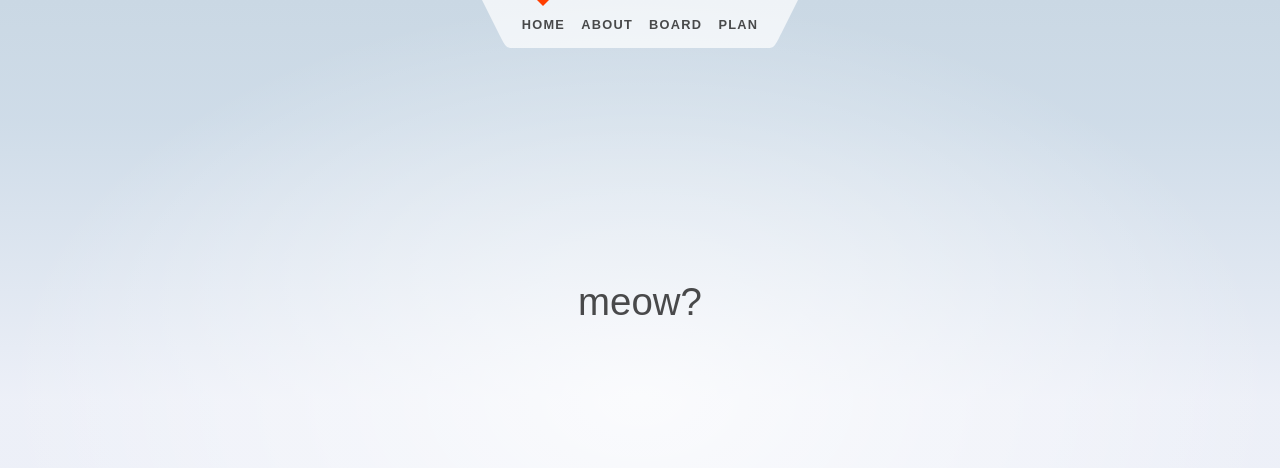
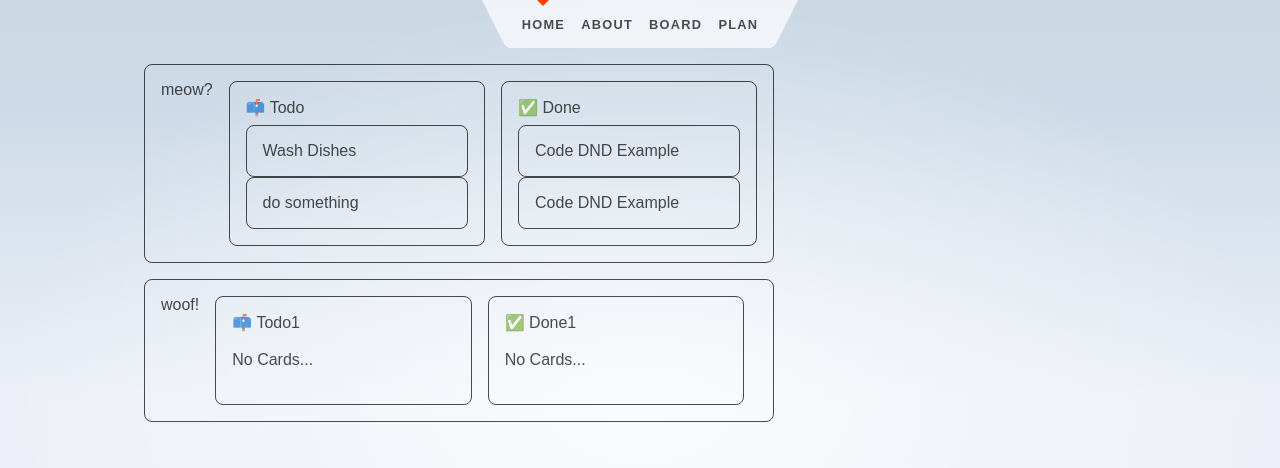
Before and after one commit to hareubi/MajorityReport, a SvelteKit app: page / in a window 1280 px wide. Shown: the top 468 px of the page. Built offline with nearby package versions, Linux system fonts and the light colour scheme.

Commit message:
Displayed board to home

```diff
--- /dev/null
+++ b/src/Shared/Agile.ts
@@ -0,0 +1,62 @@
+export const CardData =  async() => {
+	return 	{
+		rows:[
+			{
+			id: 1,
+			label: 'meow?'
+		},
+		{
+			id: 2,
+			label: 'woof!'
+		},
+	],
+		columns: [
+			{
+				id: 1,
+				row:1,
+				label: '📫 Todo'
+			},
+			{
+				id: 2,
+				row:1,
+				label: '✅ Done'
+			},
+			{
+				id: 1,
+				row:2,
+				label: '📫 Todo1'
+			},
+			{
+				id: 2,
+				row:2,
+				label: '✅ Done1'
+			}
+		],
+		cards: [
+			{
+				row: 1,
+				column: 1,
+				id: 'a',
+				title: 'Wash Dishes'
+			},
+			{
+				row: 1,
+				column: 2,
+				id: 'b',
+				title: 'Code DND Example'
+			},
+			{
+				row: 1,
+				column: 1,
+				id: 'a',
+				title: 'do something'
+			},
+			{
+				row: 1,
+				column: 2,
+				id: 'b',
+				title: 'Code DND Example'
+			}
+		]
+	}
+};
--- a/src/routes/+page.svelte
+++ b/src/routes/+page.svelte
@@ -1,4 +1,5 @@
 <script>
+	import Page from "./board/+page.svelte";
 </script>
 
 <svelte:head>
@@ -6,22 +7,6 @@
 	<meta name="description" content="" />
 </svelte:head>
 
-<section>
-	<h1>
-		meow?
-	</h1>
-</section>
 
-<style>
-	section {
-		display: flex;
-		flex-direction: column;
-		justify-content: center;
-		align-items: center;
-		flex: 0.6;
-	}
 
-	h1 {
-		width: 100%;
-	}
-</style>
+<Page/>
--- a/src/routes/board/+page.svelte
+++ b/src/routes/board/+page.svelte
@@ -1,10 +1,14 @@
 <script>
 	import Cardlist from './cardlist.svelte';
-	export let data
+	import {CardData} from '../../Shared/Agile';
 </script>
 
 <ul>
+    {#await CardData()}
+		Loading Agile Board...
+	{:then data}
     <Cardlist data = {data} />
+    {/await}
 </ul>
 
 <style>
```
Also changed, not shown: src/routes/board/+page.ts (+3 -62 lines).
